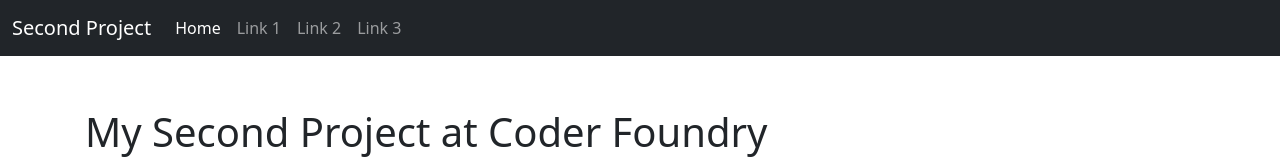
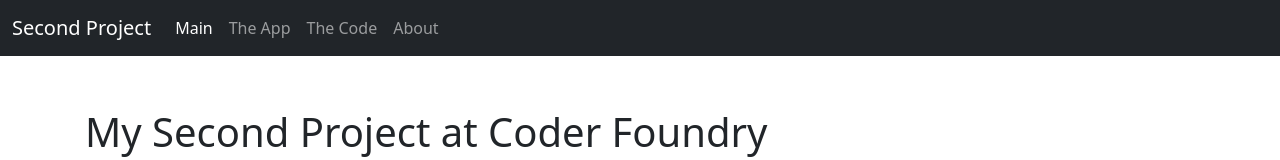
Before and after one commit to JonathanJRod/SecondProject, a plain HTML site: page index.html in a window 1280 px wide. Shown: the top 160 px of the page. Drawn offline with nearby package versions, Linux system fonts and the light colour scheme.

Commit message:
Update index.html
Changed the nav-link titles

```diff
--- a/index.html
+++ b/index.html
@@ -27,16 +27,16 @@
         <div class="collapse navbar-collapse" id="navbarCollapse">
             <ul class="navbar-nav me-auto mb-2 mb-md-0">
                 <li class="nav-item">
-                    <a class="nav-link active" aria-current="page" href="#">Home</a>
+                    <a class="nav-link active" aria-current="page" href="#">Main</a>
                 </li>
                 <li class="nav-item">
-                    <a class="nav-link" href="#">Link 1</a>
+                    <a class="nav-link" href="#">The App</a>
                 </li>
                 <li class="nav-item">
-                    <a class="nav-link" href="#">Link 2</a>
+                    <a class="nav-link" href="#">The Code</a>
                 </li>
                 <li class="nav-item">
-                    <a class="nav-link" href="#">Link 3</a>
+                    <a class="nav-link" href="#">About</a>
                 </li>
             </ul>
         </div>
```
